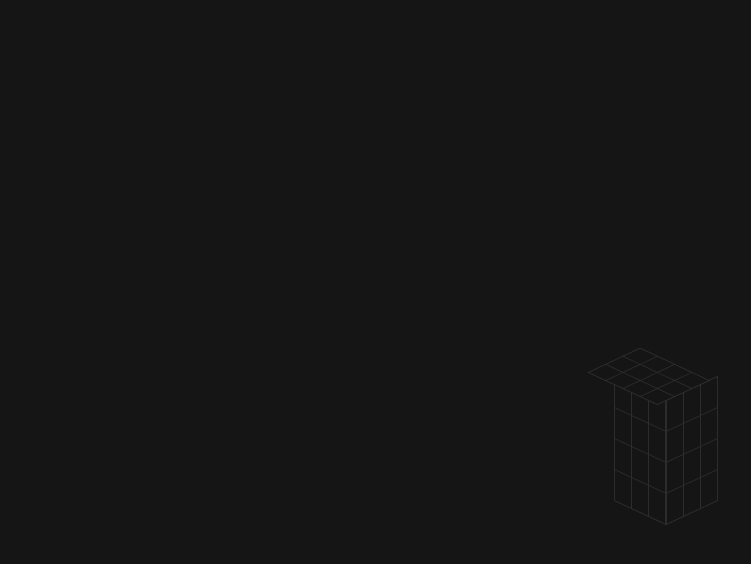
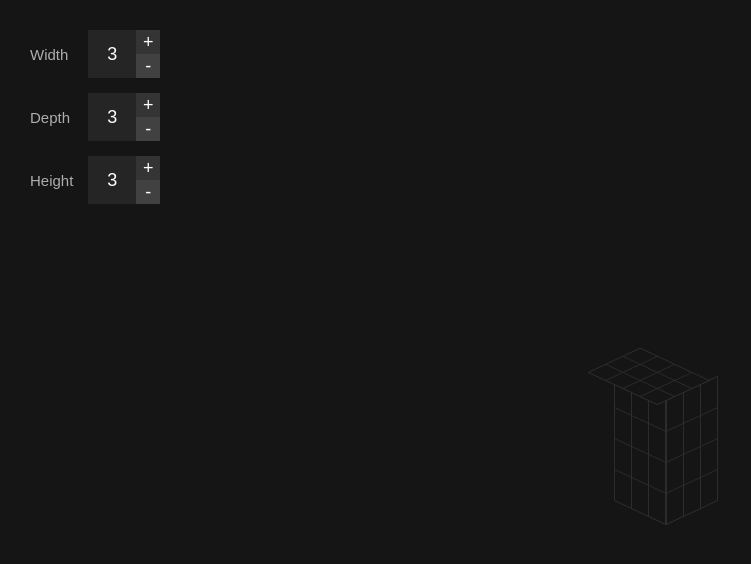
Before and after one commit to a-caron/vue-isometric-generator, a Vue app: page / in a window 1280 px wide. Shown: the top 564 px of the page, without its empty margins (0-751 px from the left). Built offline with nearby package versions, Linux system fonts and the light colour scheme.

Commit message:
Add inputs

```diff
--- a/src/App.vue
+++ b/src/App.vue
@@ -1,4 +1,32 @@
 <template>
+
+  <form class="form">
+    <div class="form-group">
+      <label class="form-label">width</label>
+      <div class="form-input">
+        <div class="form-input-block number">{{ width }}</div>
+        <button class="form-input-block button plus" @click.prevent="width++">+</button>
+        <button class="form-input-block button minus" @click.prevent="width--">-</button>
+      </div>
+    </div>
+    <div class="form-group">
+      <label class="form-label">depth</label>
+      <div class="form-input">
+        <div class="form-input-block number">{{ depth }}</div>
+        <button class="form-input-block button plus" @click.prevent="depth++">+</button>
+        <button class="form-input-block button minus" @click.prevent="depth--">-</button>
+      </div>
+    </div>
+    <div class="form-group">
+      <label class="form-label">height</label>
+      <div class="form-input">
+        <div class="form-input-block number">{{ height }}</div>
+        <button class="form-input-block button plus" @click.prevent="height++">+</button>
+        <button class="form-input-block button minus" @click.prevent="height--">-</button>
+      </div>
+    </div>
+  </form>
+
   <main>
     <div class="box">
       <div class="box-side" v-for="side in ['left','right','top']" :class="side" :key="side">
@@ -7,6 +35,32 @@
     </div>
   </main>
 </template>
+
+<script>
+  export default {
+    data() {
+      return {
+        width: 3,
+        depth: 3,
+        height: 3,
+      }
+    },
+    watch: {
+      width(value) {
+        if (value <= 1) this.width = 1
+        else if (value >= 6) this.width = 6
+      },
+      depth(value) {
+        if (value <= 1) this.depth = 1
+        else if (value >= 6) this.depth = 6
+      },
+      height(value) {
+        if (value <= 1) this.height = 1
+        else if (value >= 6) this.height = 6
+      }
+    }
+  }
+</script>
 
 <style lang="scss">
 
@@ -23,6 +77,72 @@
     display: flex;
     align-items: center;
     justify-content: center;
+    font-family: sans-serif;
+    color: white;
+  }
+
+  .form {
+    --input-size: 40px;
+    position: absolute;
+    font-size: 15px;
+    left: 2em;
+    top: 2em;
+
+    &-group {
+      display: flex;
+      justify-content: space-between;
+      &:not(:last-of-type) {
+        margin-bottom: 1em;
+      }
+    }
+
+    &-label {
+      text-transform: capitalize;
+      padding-right: 1em;
+      display: flex;
+      align-items: center;
+      opacity: .65;
+      font-weight: 100;
+    }
+
+    &-input {
+      --size: 24px;
+      display: grid;
+      grid-template-columns: repeat(3, 1fr);
+      width: calc(var(--size) * 3);
+      grid-template-rows: repeat(2, 1fr);
+      height: calc(var(--size) * 2);
+      grid-column-gap: 0;
+      grid-row-gap: 0;
+      background-color: rgba(white,.065);
+
+      &-block {
+        display: flex;
+        align-items: center;
+        justify-content: center;
+
+        &.number {
+          grid-area: 1 / 1 / 3 / 3;
+          font-size: 1.2em;
+        }
+
+        &.button {
+          border: 0;
+          color: inherit;
+          font-size: 1.2em;
+
+          &.plus {
+            grid-area: 1 / 3 / 2 / 4;
+            background-color: rgba(white,.065);
+          }
+
+          &.minus {
+            grid-area: 2 / 3 / 3 / 4;
+            background-color: rgba(white,.13);
+          }
+        }
+      }
+    }
   }
 
   body {
@@ -67,6 +187,4 @@
       .top & { height: var(--box-width) }
     }
   }
-
-
 </style>
```
